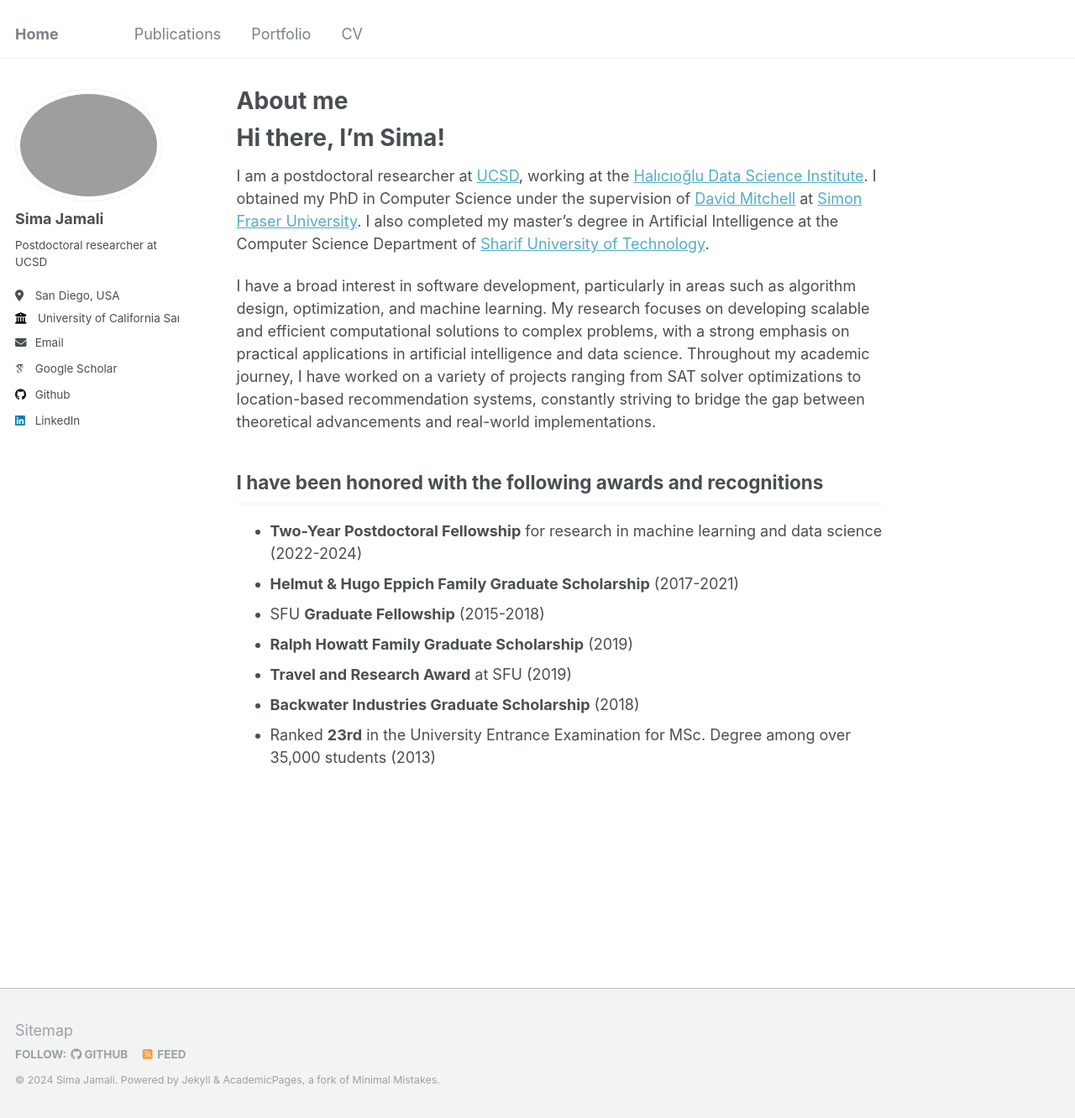
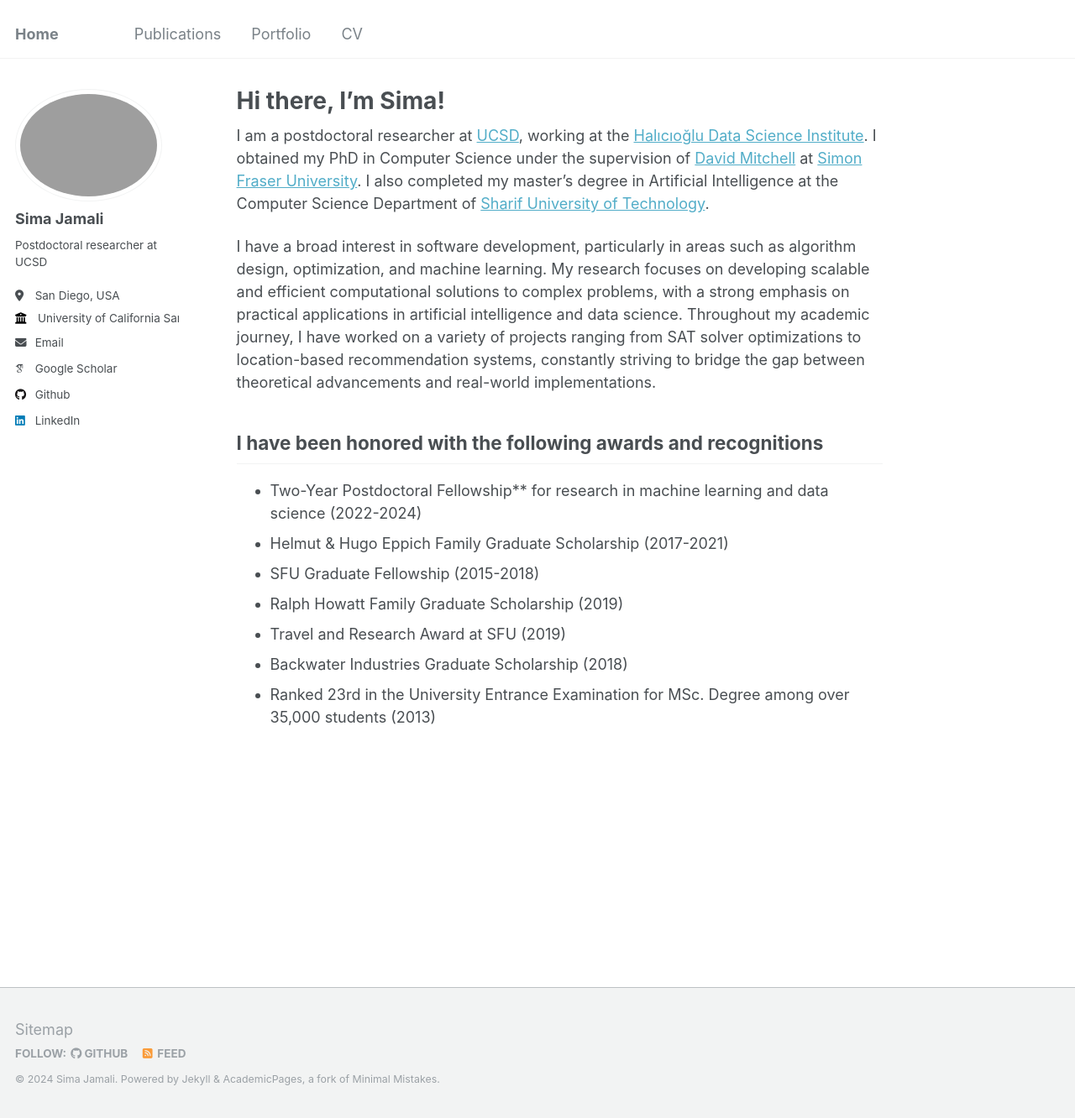
Before and after one commit to simajam/simajam.github.io, a Jekyll site: the page built from _pages/about.md, in a window 1280 px wide and 1332 px high. Shown: the whole window at 84% size. Built offline with Jekyll 4.4.1, drawn with Linux system fonts in a browser that asks for light colours; some web fonts are replaced.

Commit message:
Update about.md

```diff
--- a/_pages/about.md
+++ b/_pages/about.md
@@ -1,6 +1,6 @@
 ---
 permalink: /
-title: "About me"
+title: "Hi there, I'm Sima!"
 author_profile: true
 redirect_from:
   - /about/
@@ -20,10 +17,10 @@
 I have been honored with the following awards and recognitions
 ------
 
-- **Two-Year Postdoctoral Fellowship** for research in machine learning and data science (2022-2024)
-- **Helmut & Hugo Eppich Family Graduate Scholarship** (2017-2021)
-- SFU **Graduate Fellowship** (2015-2018)
-- **Ralph Howatt Family Graduate Scholarship** (2019)
-- **Travel and Research Award** at SFU (2019)
-- **Backwater Industries Graduate Scholarship** (2018)
-- Ranked **23rd** in the University Entrance Examination for MSc. Degree among over 35,000 students (2013)
+- Two-Year Postdoctoral Fellowship** for research in machine learning and data science (2022-2024)
+- Helmut & Hugo Eppich Family Graduate Scholarship (2017-2021)
+- SFU Graduate Fellowship (2015-2018)
+- Ralph Howatt Family Graduate Scholarship (2019)
+- Travel and Research Award at SFU (2019)
+- Backwater Industries Graduate Scholarship (2018)
+- Ranked 23rd in the University Entrance Examination for MSc. Degree among over 35,000 students (2013)
```
Also changed, not shown: other parts of _pages/about.md (+0 -3 lines).
